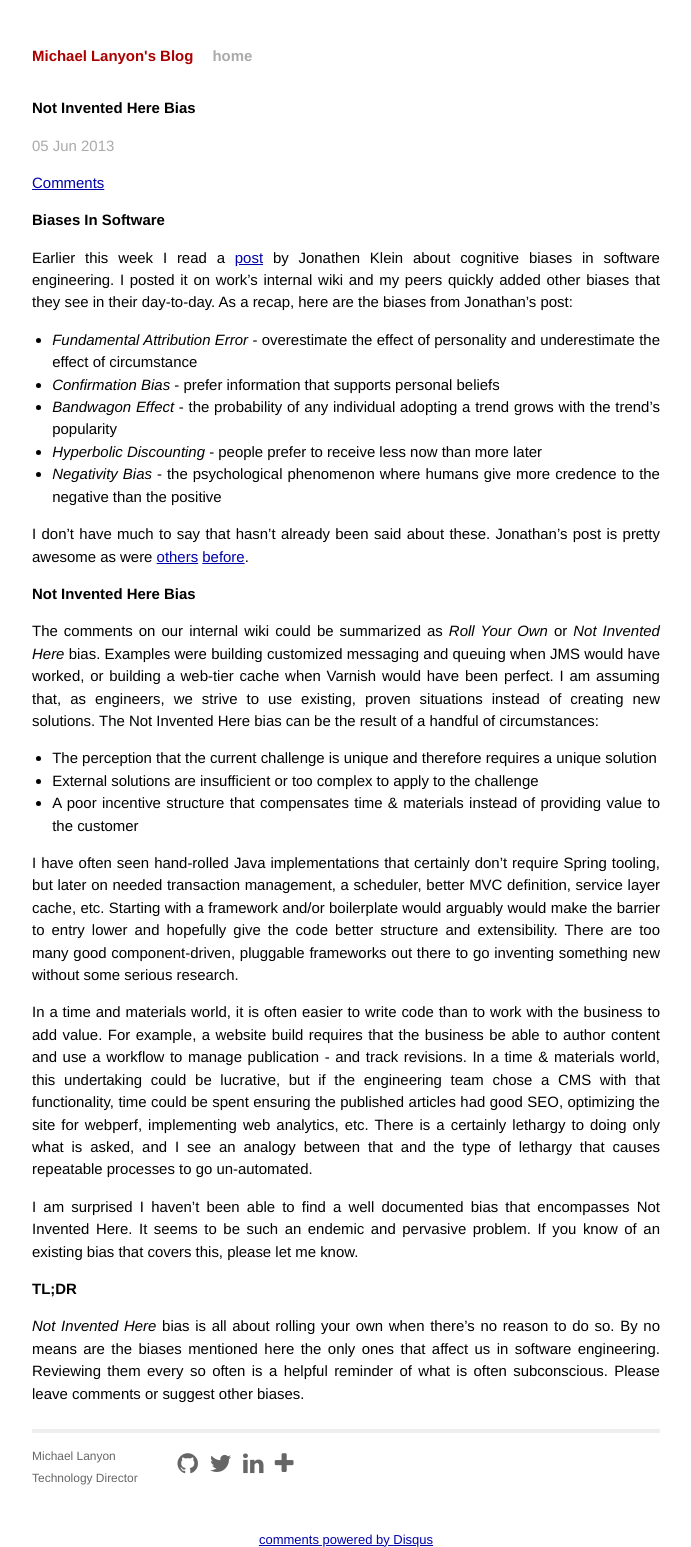
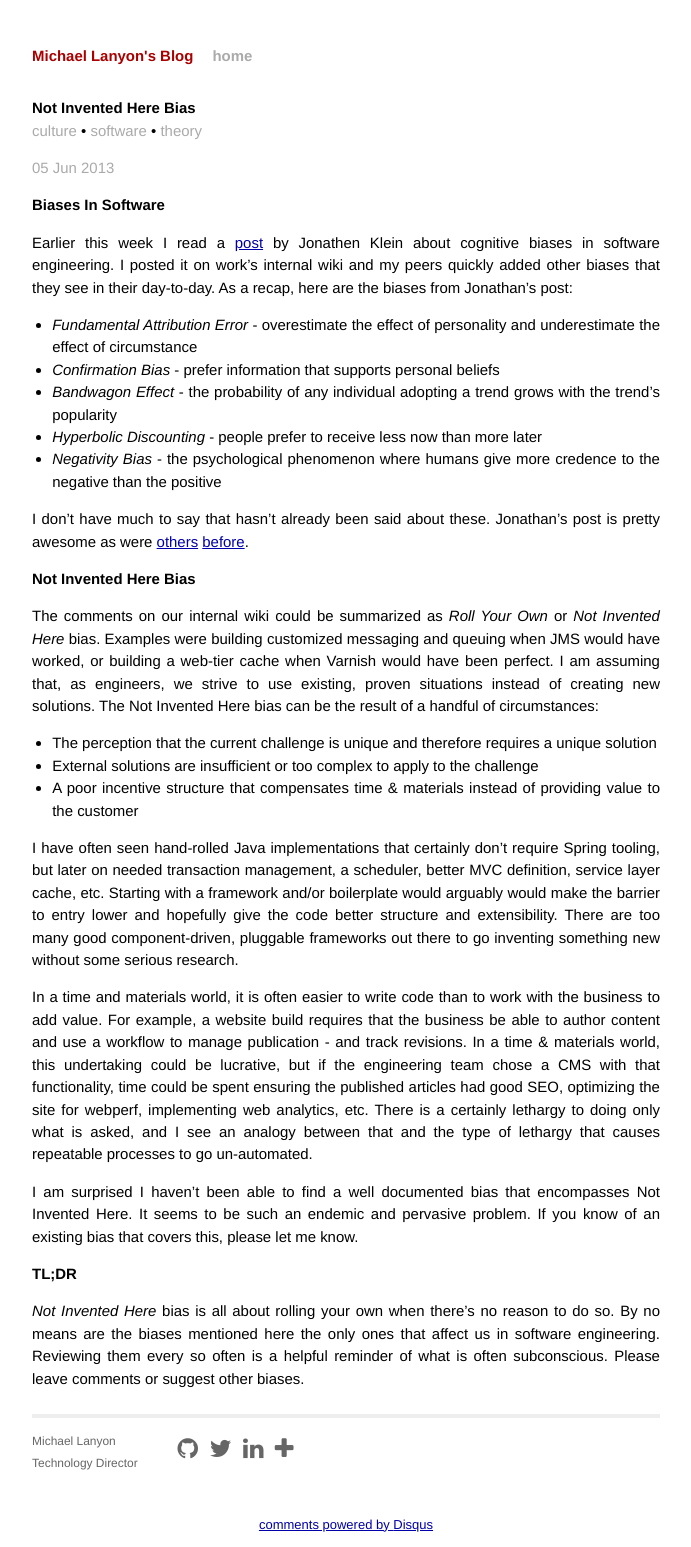
Before and after one commit to lanyonm/lanyonm.github.io, a Jekyll site: the page built from _posts/2013-06-05-not-invented-here-bias.md, in a window 1280 px wide. Shown: the whole page, without its empty margins (294-985 px from the left). Built offline with Jekyll 4.4.1, drawn with Linux system fonts in a browser that asks for light colours; comment, search, counter and statistics services are not loaded.

Commit message:
add tags to posts layout

```diff
--- a/_layouts/post.html
+++ b/_layouts/post.html
@@ -2,8 +2,9 @@
 layout: default
 ---
 <h2>{{ page.title }}</h2>
+<span class="entry-tags">{% for tag in page.tags %}<a href="{{ site.url }}/tags.html#{{ tag | cgi_encode }}" title="Pages tagged {{ tag }}" rel="tag">{{ tag }}</a>{% unless forloop.last %} &bull; {% endunless %}{% endfor %}</span>
 <p class="meta">{{ page.date | date_to_string }}</p>
-{% if page.comments %}<p><a href="{{ site.url }}{{ page.url }}#disqus_thread">Comments</a></p>{% endif %}
+<!-- {% if page.comments %}<p><a href="{{ site.url }}{{ page.url }}#disqus_thread">Comments</a></p>{% endif %} -->
 
 <div class="post">
 {{ content }}
--- a/css/main.css
+++ b/css/main.css
@@ -138,6 +138,7 @@ ul.posts span {
 
 .site .footer .rss img {
   border: 0;
+  color: #666;
 }
 
 /*****************************************************************************/
@@ -146,11 +147,23 @@ ul.posts span {
 /*
 /*****************************************************************************/
 
+/* tags */
+.entry-tags a {
+  color: #aaa;
+  text-decoration: none;
+}
+
+.entry-tags a:hover {
+  color: #000;
+}
+
 /* standard */
 .post pre {
   border: 1px solid #ddd;
   background-color: #eef;
+  overflow: auto;
   padding: 0 .4em;
+  white-space: pre;
 }
 
 .post ul, .post ol {
```
